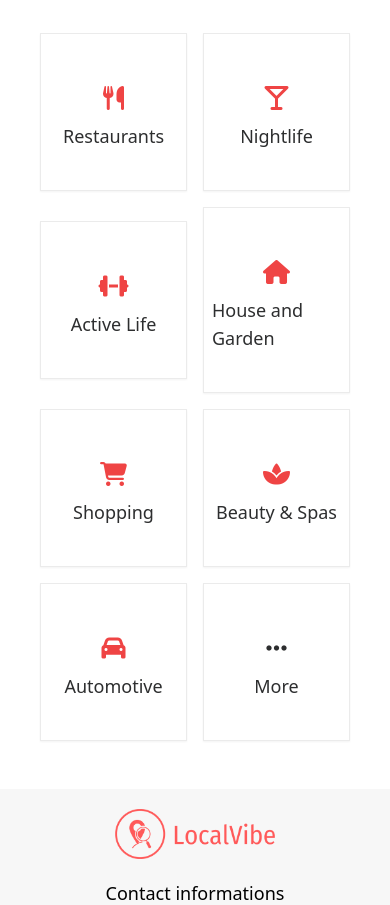
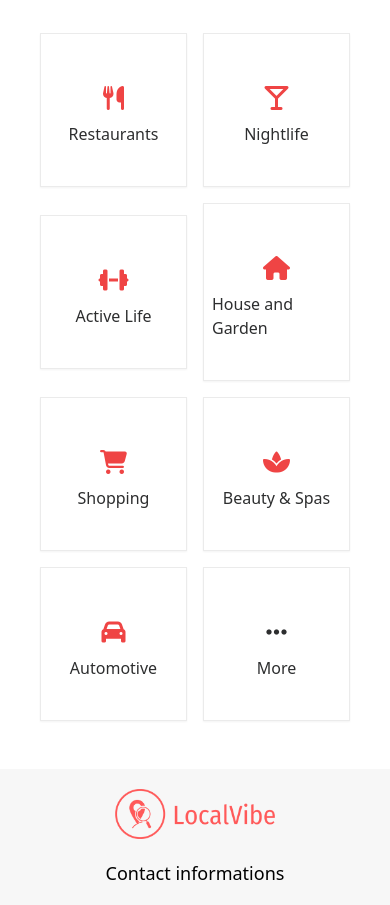
Before and after one commit to PatrykMajchrzakDev/LocalVibe, a React (Vite) app in the folder frontend/: page / in a window 390 px wide. Shown: the part 860-1765 px from the top of the page. Built offline with nearby package versions, Linux system fonts and the light colour scheme; no server answers.

Commit message:
Changed styling due to bad behaviour on small screens

```diff
--- a/frontend/src/components/UI/CategoryCard.tsx
+++ b/frontend/src/components/UI/CategoryCard.tsx
@@ -13,7 +13,7 @@
           <i
             className={`flex items-center justify-center p-2 text-2xl text-red-500 ${img}`}
           ></i>
-          <p className="text-lg">{desc}</p>
+          <p className="text-base">{desc}</p>
         </Link>
       </li>
     </div>
@@ -22,7 +22,7 @@
   const clickCard = src === undefined && (
     <li className="flex flex-col items-center justify-center ">
       <i className={`flex items-center justify-center p-2 text-2xl ${img}`}></i>
-      <p className="text-lg">{desc}</p>
+      <p className="text-base sm:text-lg">{desc}</p>
     </li>
   );
 
```
